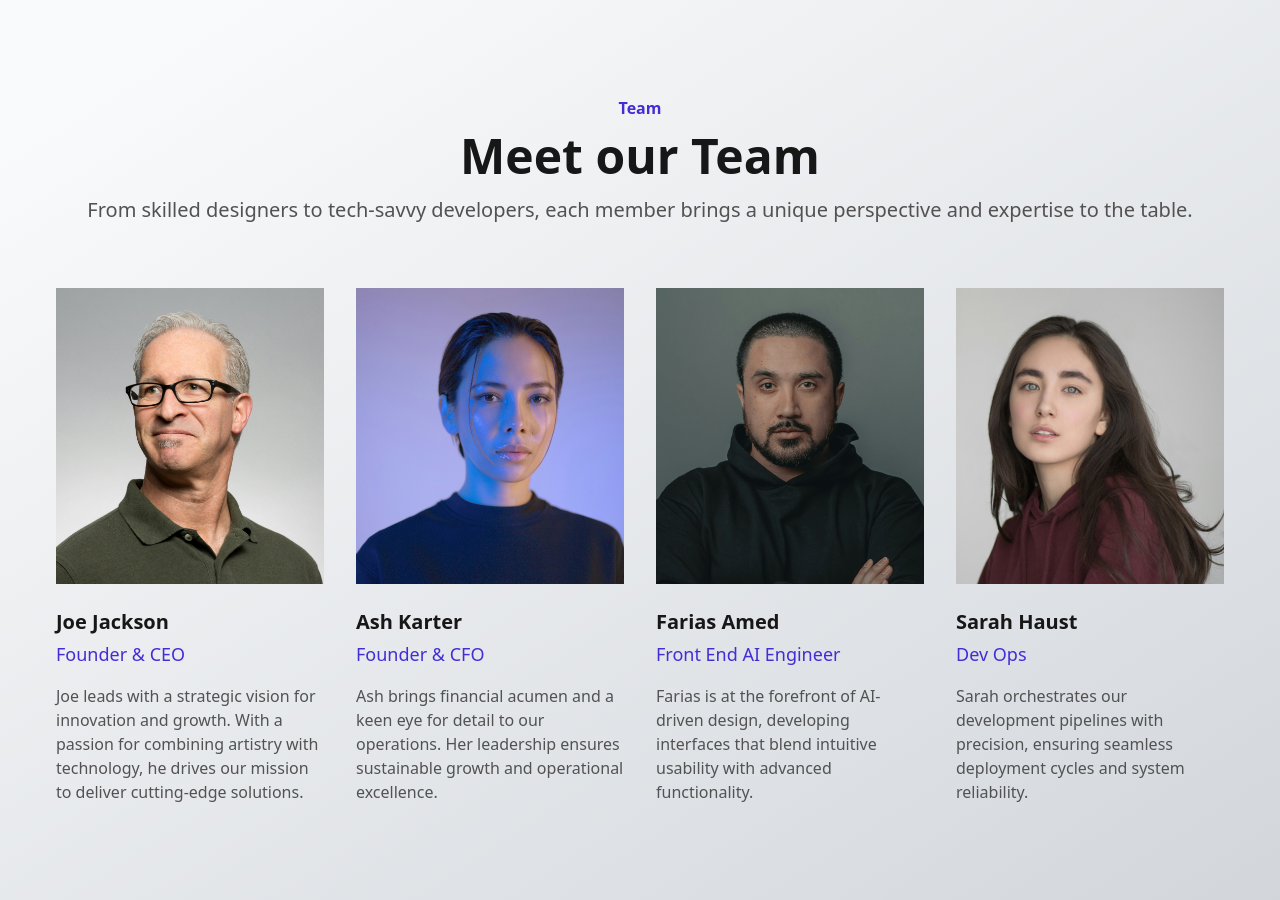
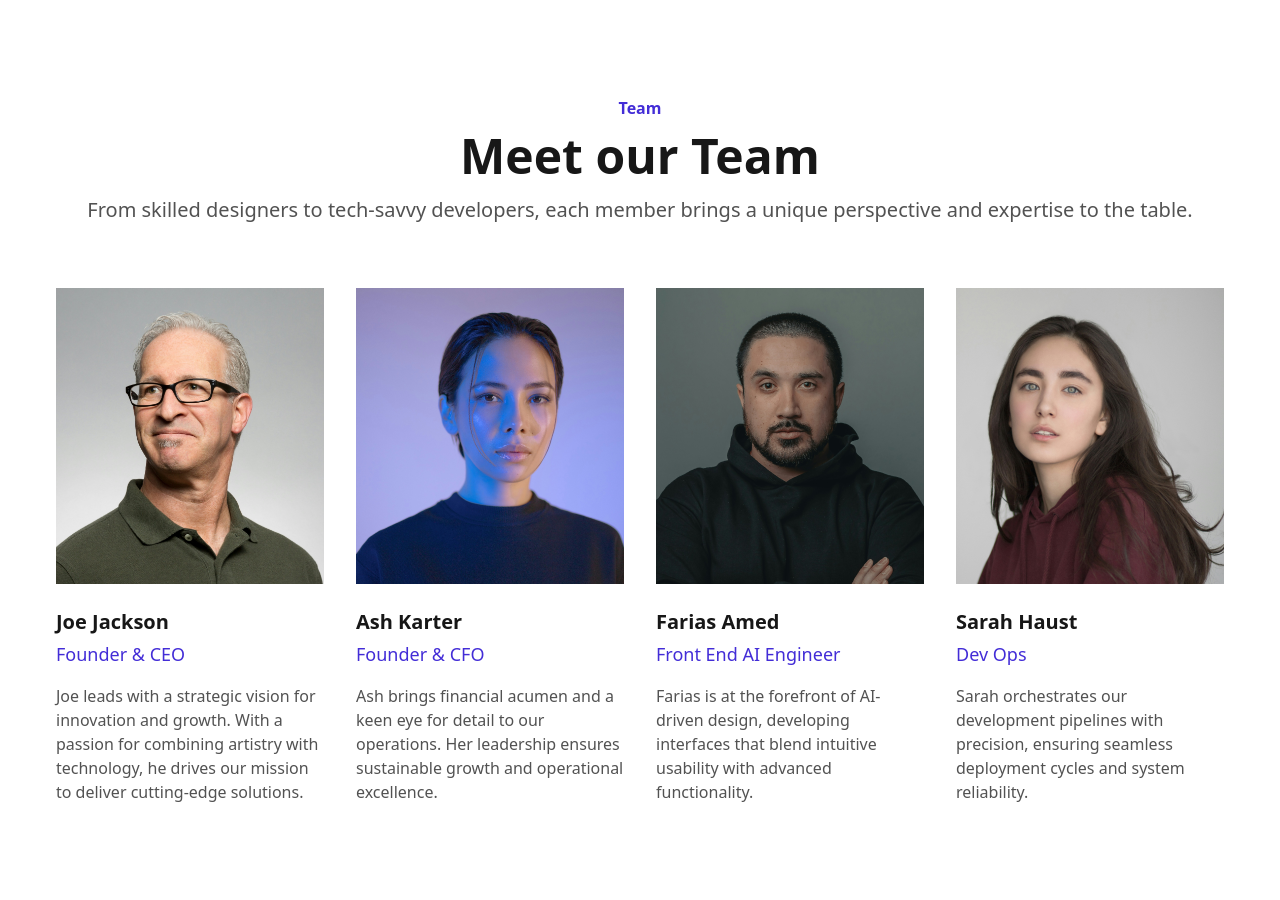
Before and after one commit to kevinleaves/vault, a React (Vite) app: page /team-section in a window 1280 px wide. Built offline with nearby package versions, Linux system fonts and the light colour scheme.

Commit message:
team section bg-color

```diff
--- a/src/routes/team-section/index.tsx
+++ b/src/routes/team-section/index.tsx
@@ -38,7 +38,7 @@ const teamMembers = [
 
 function RouteComponent() {
   return (
-    <section className="grid grid-cols-4 md:grid-cols-6 lg:grid-cols-12 gap-y-12 gap-x-8 py-12 px-4 lg:gap-y-16 md:py-16 lg:py-24 lg:px-14">
+    <section className="bg-white grid grid-cols-4 md:grid-cols-6 lg:grid-cols-12 gap-y-12 gap-x-8 py-12 px-4 lg:gap-y-16 md:py-16 lg:py-24 lg:px-14">
       <div className="col-span-4 md:col-span-6 lg:col-span-12 justify-self-center text-center">
         <div className="text-base text-indigo-700 font-semibold mb-3">Team</div>
         <h2 className="text-3xl md:text-5xl text-neutral-900 font-semibold mb-4">
```
